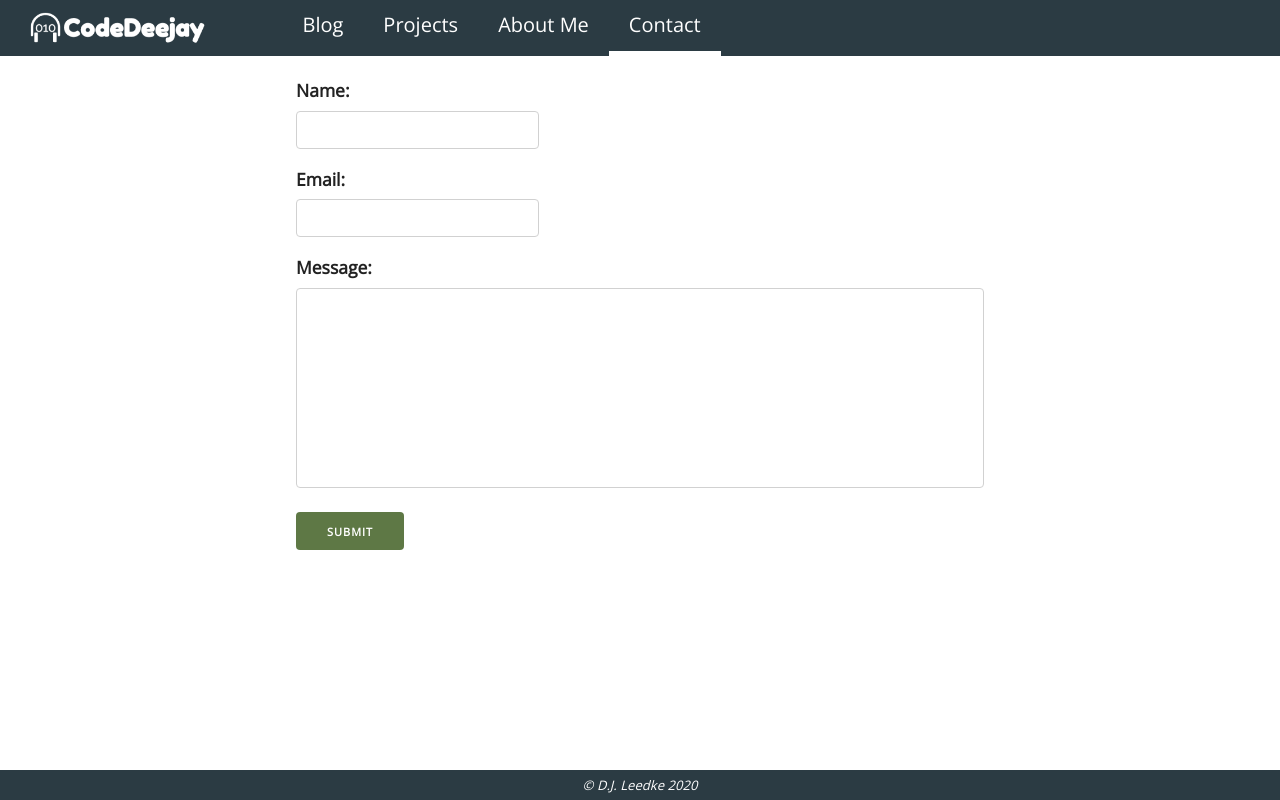
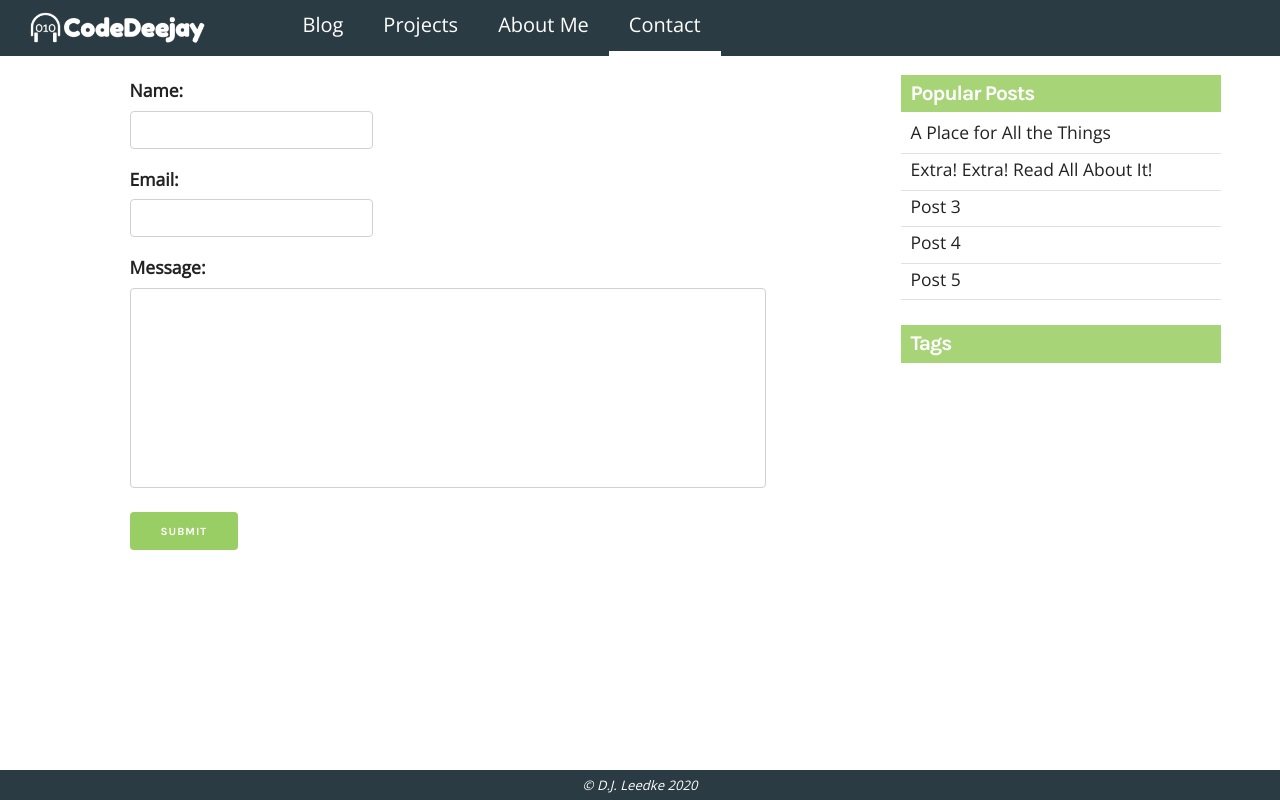
Before and after one commit to djleedke/code-deejay, a Django app: page /contact/ in a window 1280 px wide. Run offline with Django 3.2, Linux system fonts and the light colour scheme.

Commit message:
Created sidebar template and added to all pages

```diff
--- a/blog/static/blog/blog.css
+++ b/blog/static/blog/blog.css
@@ -23,7 +23,7 @@ body {
     visibility: hidden;
 }
 
-#blog-content {
+#content {
     max-width: 1280px;
 }
 
@@ -31,9 +31,10 @@ body {
 /*---------- Buttons ---------- */
 
 input[type=submit] {
-    background-color:#5E7845 ;
+    background-color:  #99ce64;
     color:white;
     border-color:transparent;
+    font-family: 'Karla', sans-serif;
 }
 
 /* ---------- Navbar ---------- */
@@ -350,6 +369,12 @@ nav li:hover {
 }
 
 /*---------- Contact ----------*/
+
+#contact-me {
+    display: inline-block;
+    text-align: left;
+    width:70%;
+}
 
 #contact-card {
     background-color:white;
--- a/blog/templates/blog/contact.html
+++ b/blog/templates/blog/contact.html
@@ -2,6 +2,7 @@
 {% block content %}
 <div id="content" class="container">
     <div class="row">
+        <div id="contact-me">
             <div id="contact-card">
                 <form id="contact-form" action="/contact/" method="post">
                     {% csrf_token %}
@@ -24,5 +25,8 @@
                 </form>
             </div>
         </div>
+        <!-- Sidebar -->
+        {% include "blog/sidebar.html" %}
+    </div>
 </div>
 {% endblock %}
--- a/blog/templates/blog/projects.html
+++ b/blog/templates/blog/projects.html
@@ -2,6 +2,7 @@
 {% block content %}
 <div id="content" class="container">
     <!-- Projects -->
+    <div id="project-list">
         <div class="row">
         {% for project in projects %}
             <div class="three columns project-card">
@@ -19,4 +20,7 @@
         {% endfor %}
         </div>
     </div>
+    <!-- Sidebar -->
+    {% include "blog/sidebar.html" %}
+</div>
 {% endblock %}
--- /dev/null
+++ b/blog/templates/blog/sidebar.html
@@ -0,0 +1,20 @@
+<div id="sidebar">
+    <div id="sidebar-popular">
+        <h3 class="sidebar-banner">Popular Posts</h3>
+        <ul>
+            <li>A Place for All the Things</li>
+            <hr>
+            <li>Extra! Extra! Read All About It!</li>
+            <hr>
+            <li>Post 3</li>
+            <hr>
+            <li>Post 4</li>
+            <hr>
+            <li>Post 5</li>
+            <hr>
+        </ul>
+    </div>
+    <div id="sidebar-tags">
+        <h3 class="sidebar-banner">Tags</h3>
+    </div>
+</div>
```
Also changed, not shown: other parts of blog/static/blog/blog.css (+37 -3 lines), blog/templates/blog/about-me.html (+8 -4 lines), blog/templates/blog/index.html (+3 -22 lines), blog/templates/blog/post_detail.html (+9 -5 lines), media/projects/code-deejay_5s5S9lL.png (added), media/projects/code-deejay_S0jzmRY.png (added), media/projects/news-app_dBE0duw.png (added). Lines whose indentation alone changed are shown as unchanged.
